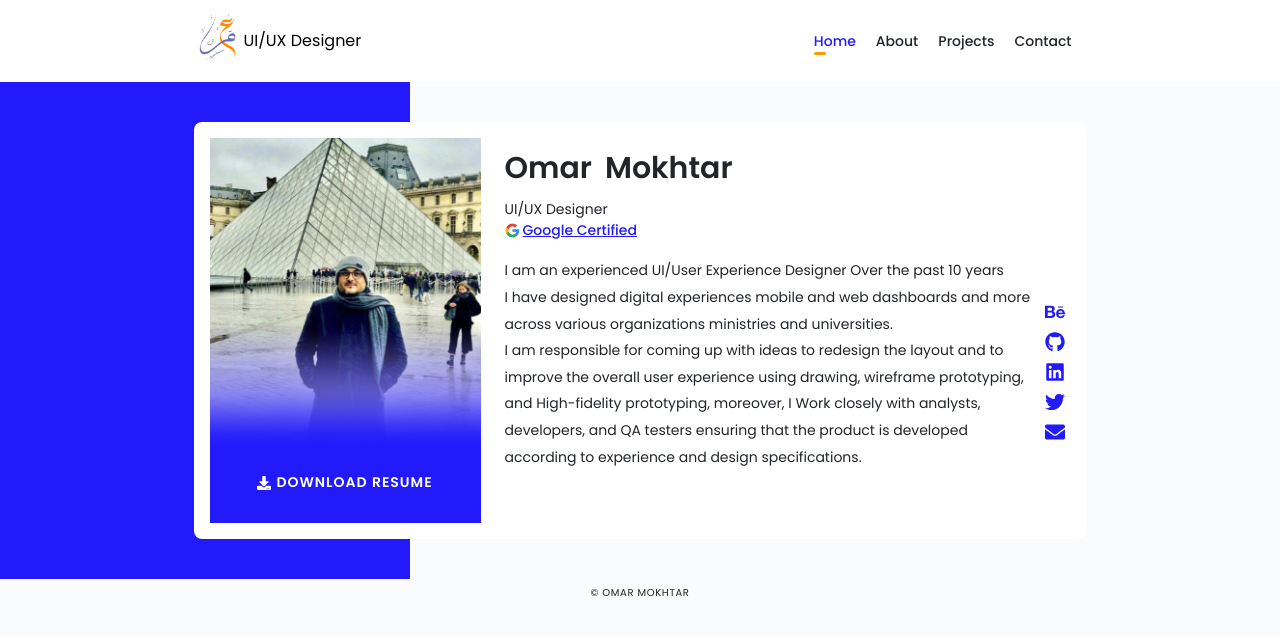
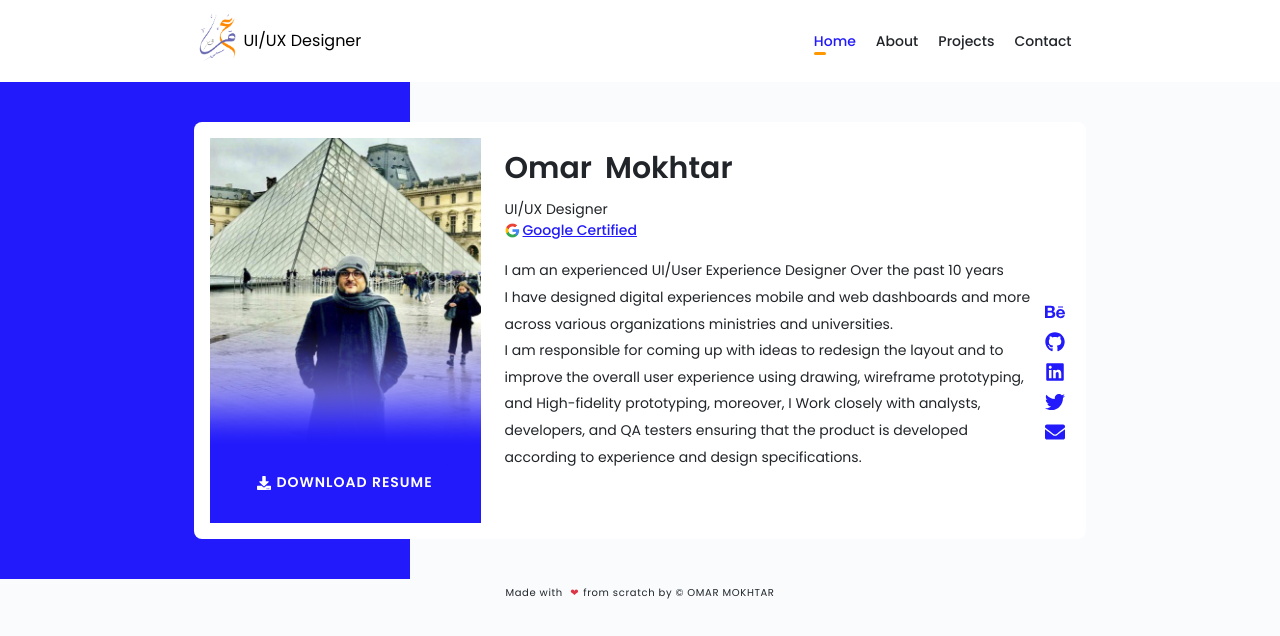
Before and after one commit to omarmok/my-react-webSite, a Next.js app: page / in a window 1280 px wide. Shown: the top 636 px of the page. Built offline with nearby package versions, Linux system fonts and the light colour scheme; no server answers.

Commit message:
change footer

```diff
--- a/components/Footer.js
+++ b/components/Footer.js
@@ -2,7 +2,10 @@
 const Footer = () => {
     return(
         <div className="footer text-center">
-           <a href="http://omarmokhtar.com/" target="_self">&copy; OMAR MOKHTAR</a>
+
+           <a href="http://omarmokhtar.com/" target="_self">      Made with
+           <span className="text-danger ms-1 me-1">	&#10084;</span>
+            from scratch by &copy; OMAR MOKHTAR</a>
         </div>
 
     )
```
